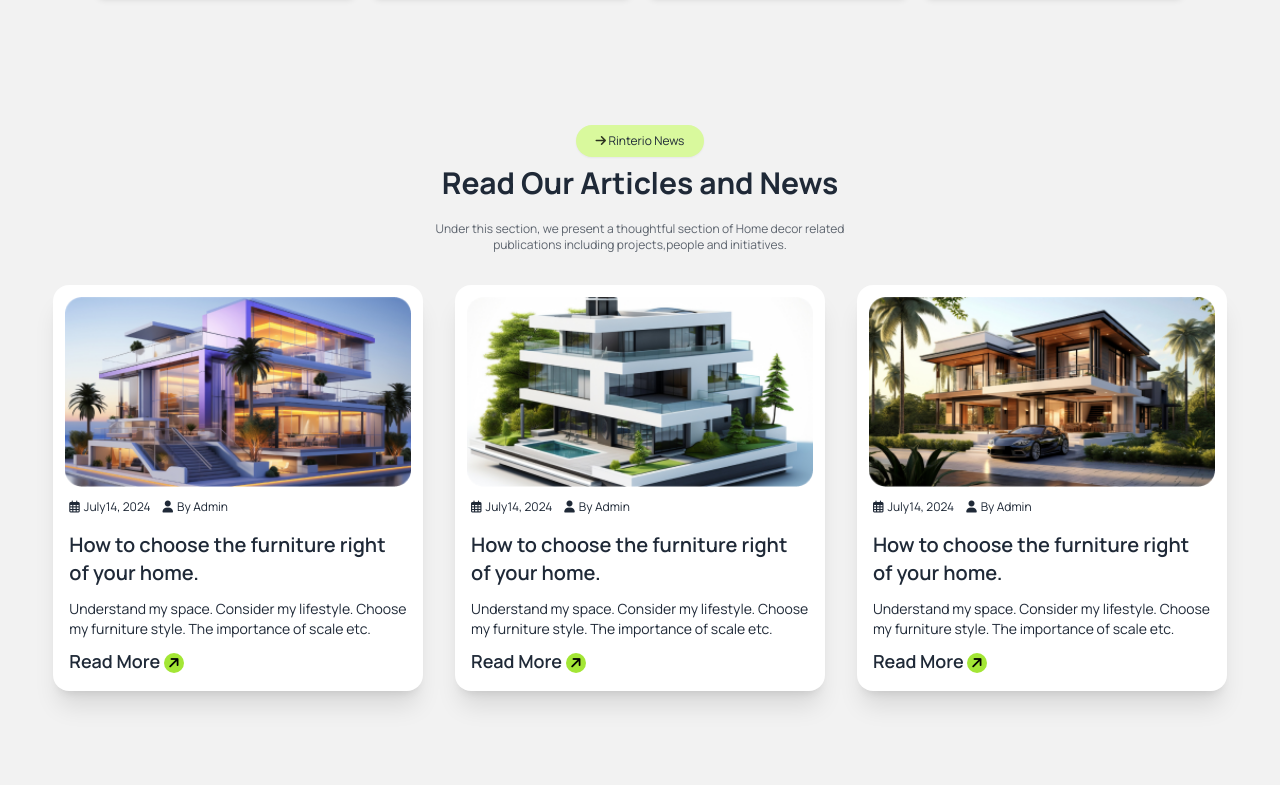
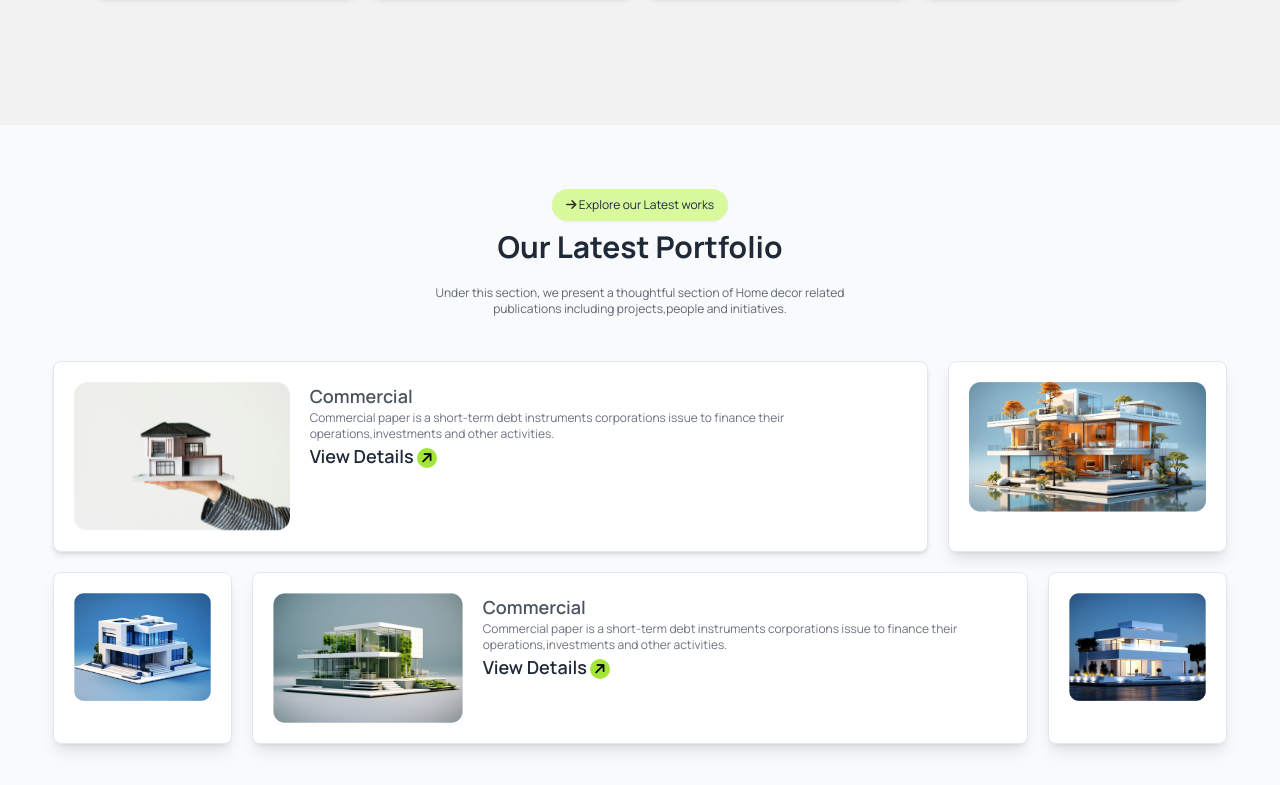
Before and after one commit to sharmin112195/assignment-three, a plain HTML site: page index.html in a window 1280 px wide. Shown: the part 2093-2878 px from the top of the page. Drawn offline with nearby package versions, Linux system fonts and the light colour scheme.

Commit message:
project done

```diff
--- a/index.html
+++ b/index.html
@@ -198,7 +198,64 @@
       </section>
 
       <!-- Latest Portfolio -->
-       <section></section>
+       <section class="bg-slate-50 py-16">
+        <!-- heading text  -->
+        <div class="text-center">
+          <button class="bg-lime-200 w-44 h-8 rounded-2xl shadow-sm text-xs"><i class="fa-solid fa-arrow-right text-xs text-center text-black opacity-80"></i> Explore our Latest works
+          </button>
+          <h2 class="text-3xl font-bold py-2">Our Latest Portfolio</h2>
+          <p class="py-3 text-xs opacity-70 overflow-hidden">Under this section, we present a thoughtful section of Home decor related<br> publications including projects,people and initiatives.</p>
+         </div>
+
+         <!-- grid card -->
+
+         <div class="grid grid-cols-1 lg:grid-cols-12 w-11/12 mx-auto gap-5 py-8">
+
+           <!-- 1st card -->
+
+            <div class= "bg-white shadow-md rounded-lg overflow-hidden col-span-1 lg:col-span-9 border p-5">
+             <div class="lg:flex space-x-5">
+              <div>
+                <img class="w-full" src="./assets/img1.png" alt="">
+              </div>
+              <div>
+                <h2 class="text-lg font-semibold opacity-80">Commercial</h2>
+                <p class="text-xs text-gray-500">Commercial paper is a short-term debt instruments corporations issue to finance their operations,investments and other activities.</p>
+                <a class="text-lg font-semibold" href="#">View Details <i class="fa-solid fa-arrow-right bg-lime-400 w-5 h-5 rounded-full -rotate-45 text-sm my-0.5 text-center text-black"></i></a>
+              </div>
+             </div>
+              </div>
+
+              <div class= "bg-white shadow-lg rounded-lg overflow-hidden col-span-1 lg:col-span-3 border p-5">
+                <img class="w-full" src="./assets/img2.png" alt="">
+                </div>
+
+                 <div class= "bg-white shadow-lg rounded-lg overflow-hidden col-span-1 lg:col-span-2 border p-5">
+                  <img class="w-full" src="./assets/img3.png" alt="">
+                  </div>
+
+                  <div class= "bg-white shadow-lg rounded-lg overflow-hidden col-span-1 lg:col-span-8 border p-5">
+                      <div class="lg:flex space-x-5">
+                    <div class="">
+                      <img class="w-full" src="./assets/img4.png" alt="">
+                    </div>
+                        <div>
+                        <h2 class="text-lg font-semibold opacity-80">Commercial</h2>
+                        <p class="text-xs text-gray-500">Commercial paper is a short-term debt instruments corporations issue to finance their operations,investments and other activities.</p>
+                        <a class="text-lg font-semibold" href="#">View Details <i class="fa-solid fa-arrow-right bg-lime-400 w-5 h-5 rounded-full -rotate-45 text-sm my-0.5 text-center text-black"></i></a>
+                      </div>
+                    </div>
+                    </div>
+
+                    <div class= "bg-white shadow-lg rounded-lg overflow-hidden col-span-1 lg:col-span-2 border p-5">
+                      <img class="w-full" src="./assets/img5.png" alt="">
+                      </div>
+
+                      <div class= "bg-white shadow-lg rounded-lg overflow-hidden col-span-1 lg:col-span-2 border p-5 lg:hidden">
+                        <img class="w-full" src="./assets/img3.png" alt="">
+                        </div>
+         </div>
+       </section>
 
        <!-- Articles and News -->
         <section class="my-16 pb-8">
@@ -280,7 +337,7 @@
         </section>
 
         <!-- let's Discuss section -->
-         <section class="bg-[url('./assets/bg.jpg')] py-16">
+         <section class="bg-[url('./assets/bg.jpg')] py-16 bg-no-repeat bg-cover bg-opacity-50">
           <div class="text-center">
             <button class="bg-lime-200 w-32 h-8 rounded-2xl shadow-sm text-xs"><i class="fa-solid fa-arrow-right text-xs text-center text-black opacity-80"></i> Let's Connect
             </button>
```
